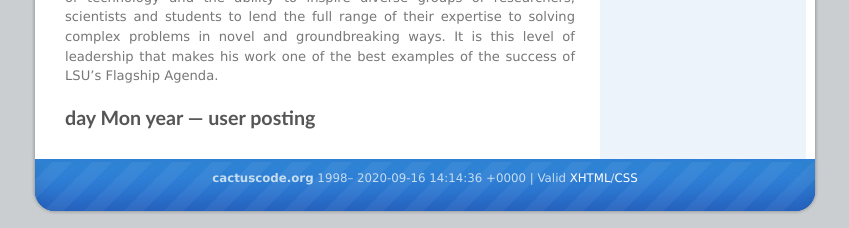
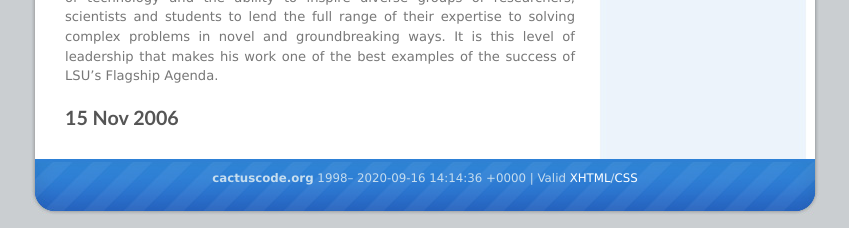
Before and after one commit to EinsteinToolkit/www.cactuscode.org, a Jekyll site: the page built from media/news/SidneyFernbach06/index.md, in a window 1280 px wide. Shown: the part 2016-2244 px from the top of the page, without its empty margins (215-1064 px from the left). Built offline with Jekyll 4.4.1, drawn with Linux system fonts in a browser that asks for light colours; comment, search, counter and statistics services are not loaded.

Commit message:
news: add date of Seidel Sidney Fernbach price based on EXIF date

```diff
--- a/media/news/SidneyFernbach06/index.md
+++ b/media/news/SidneyFernbach06/index.md
@@ -85,4 +85,4 @@ their expertise to solving complex problems in novel and groundbreaking
 ways. It is this level of leadership that makes his work one of the best
 examples of the success of LSU's Flagship Agenda.
 
-### day Mon year — user posting
+### 15 Nov 2006
```
